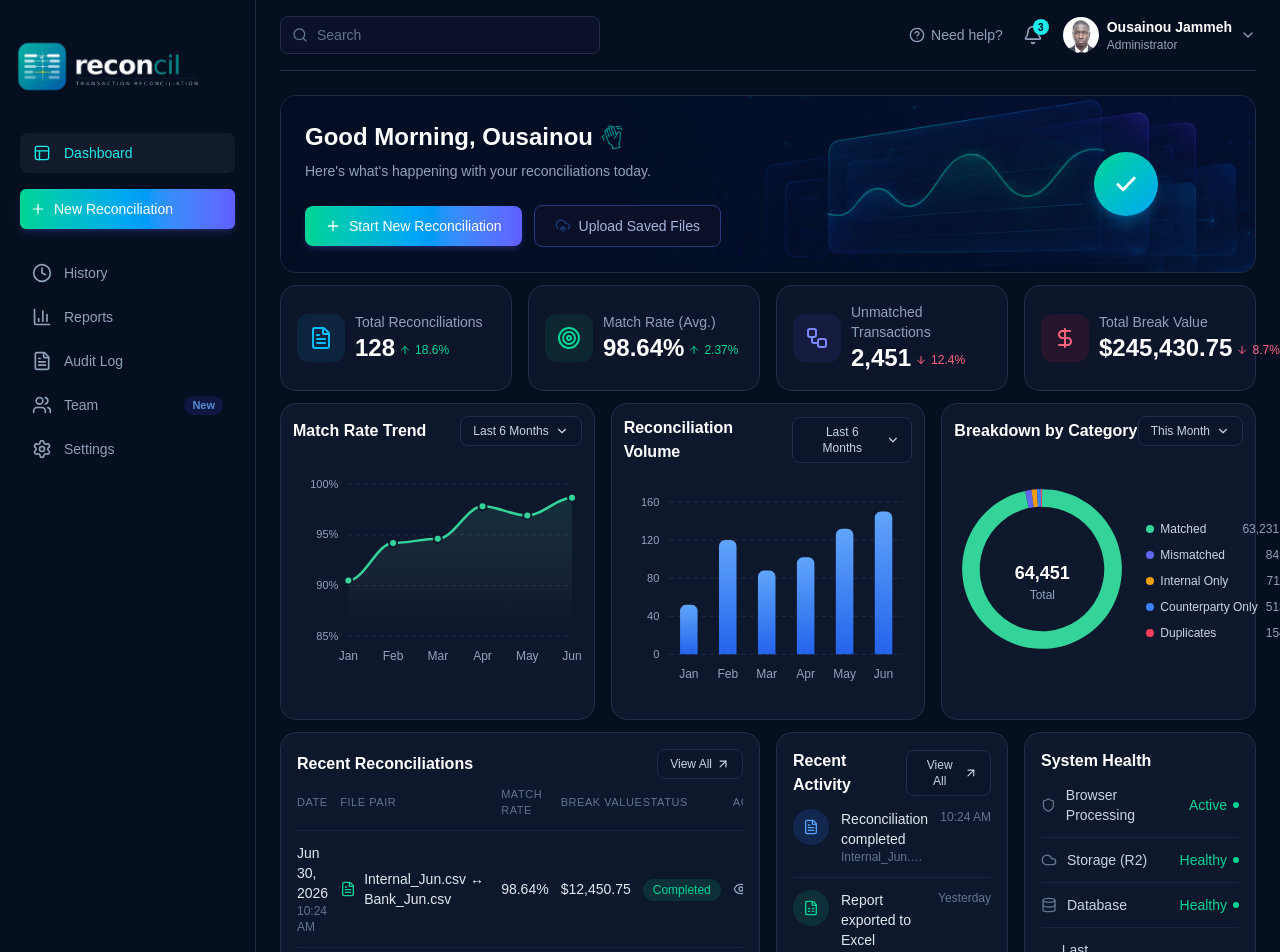
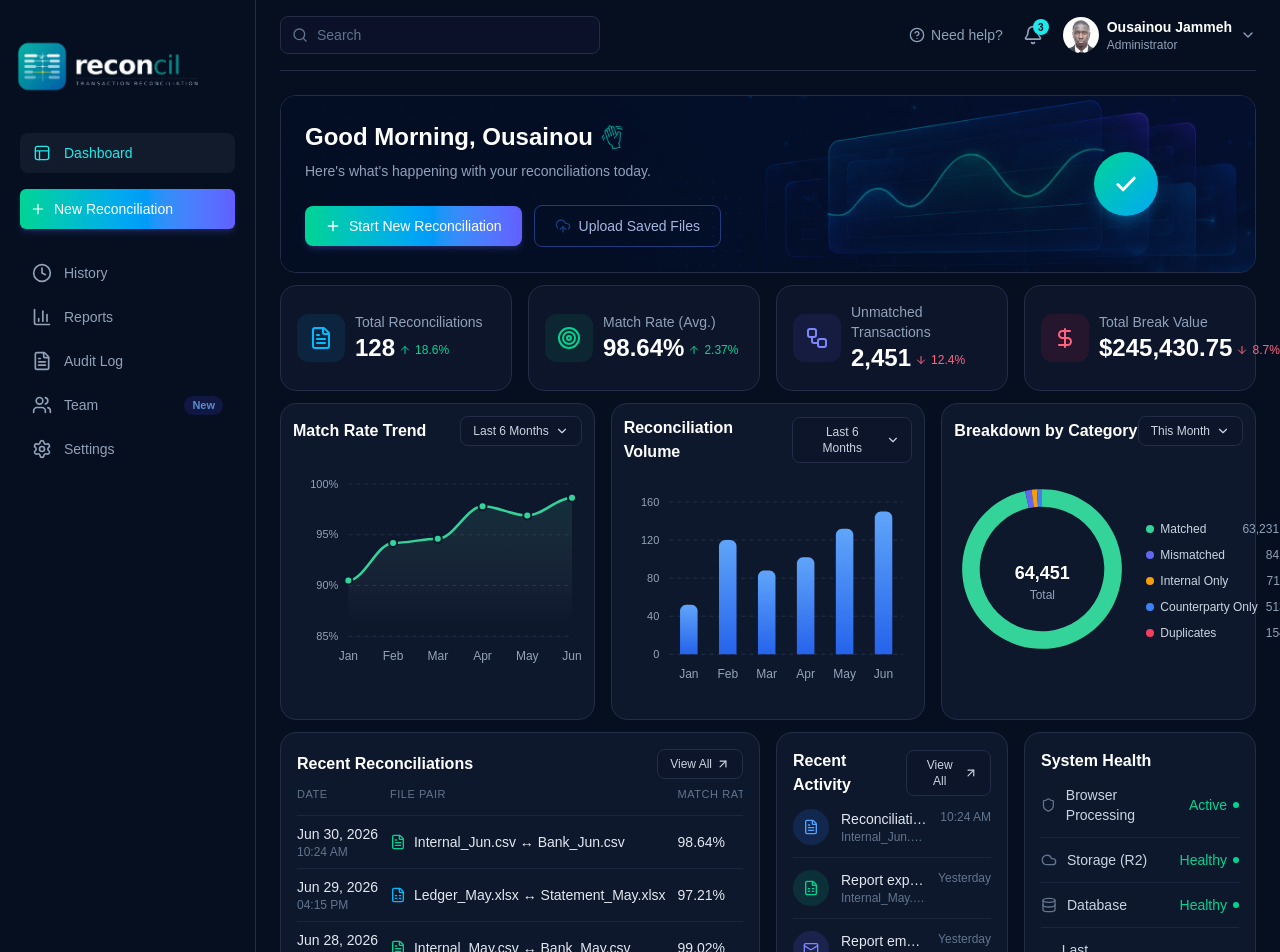
Before and after one commit to ousainoubsj/recon-frontend, a Next.js app: page /dashboard in a window 1280 px wide. Shown: the top 952 px of the page. Built offline with nearby package versions, Linux system fonts and the light colour scheme.

Commit message:
Update ActivityOverview and GreetingBanner components; adjust table cell padding and add text truncation for improved layout

```diff
--- a/components/dashboard/ActivityOverview.tsx
+++ b/components/dashboard/ActivityOverview.tsx
@@ -142,35 +142,35 @@ export default function ActivityOverview() {
           <table className="w-full text-sm">
             <thead>
               <tr className="text-left text-[11px] font-medium uppercase tracking-wider text-slate-500">
-                <th className="pb-3 font-medium">Date</th>
-                <th className="pb-3 font-medium">File Pair</th>
-                <th className="pb-3 font-medium">Match Rate</th>
-                <th className="pb-3 font-medium">Break Value</th>
-                <th className="pb-3 font-medium">Status</th>
-                <th className="pb-3 font-medium">Actions</th>
+                <th className="pb-3 pr-4 text-nowrap font-medium">Date</th>
+                <th className="pb-3 pr-4 text-nowrap font-medium">File Pair</th>
+                <th className="pb-3 pr-4 text-nowrap font-medium">Match Rate</th>
+                <th className="pb-3 pr-4 text-nowrap font-medium">Break Value</th>
+                <th className="pb-3 pr-4 text-nowrap font-medium">Status</th>
+                <th className="pb-3 text-nowrap font-medium">Actions</th>
               </tr>
             </thead>
             <tbody>
               {reconciliations.map((row) => (
                 <tr key={row.date} className="border-t border-[#1B2540]">
-                  <td className="py-3 pr-3 align-top">
+                  <td className="py-2 pr-3 align-top truncate">
                     <p className="text-slate-200">{row.date}</p>
                     <p className="text-xs text-slate-500">{row.time}</p>
                   </td>
-                  <td className="py-3 pr-3">
-                    <span className="flex items-center gap-2 text-slate-200">
+                  <td className="py-2 pr-3">
+                    <span className="flex items-center gap-2 text-slate-200 truncate line-clamp-1">
                       <row.Icon className={`h-4 w-4 shrink-0 ${row.iconColor}`} />
                       {row.fileA} ↔ {row.fileB}
                     </span>
                   </td>
-                  <td className="py-3 pr-3 text-slate-200">{row.matchRate}</td>
-                  <td className="py-3 pr-3 text-slate-200">{row.breakValue}</td>
-                  <td className="py-3 pr-3">
+                  <td className="py-2 pr-3 text-slate-200">{row.matchRate}</td>
+                  <td className="py-2 pr-3 text-slate-200">{row.breakValue}</td>
+                  <td className="py-2 pr-3">
                     <span className="rounded-full bg-emerald-500/15 px-2.5 py-1 text-xs font-medium text-emerald-400">
                       Completed
                     </span>
                   </td>
-                  <td className="py-3">
+                  <td className="py-2">
                     <div className="flex items-center gap-3 text-slate-400">
                       <button type="button" aria-label="View" className="cursor-pointer hover:text-white">
                         <Eye className="h-4 w-4" />
@@ -197,7 +197,7 @@ export default function ActivityOverview() {
                 <Icon className="h-4 w-4" />
               </span>
               <div className="min-w-0 flex-1">
-                <p className="text-sm text-slate-200">{title}</p>
+                <p className="text-sm text-slate-200 truncate">{title}</p>
                 <p className="truncate text-xs text-slate-500">{subtitle}</p>
               </div>
               <span className="shrink-0 whitespace-nowrap text-xs text-slate-500">{time}</span>
--- a/components/dashboard/GreetingBanner.tsx
+++ b/components/dashboard/GreetingBanner.tsx
@@ -25,7 +25,7 @@ export default function GreetingBanner() {
 
           <button
             type="button"
-            className="flex cursor-pointer text-[#A6B6DE] items-center gap-2 rounded-lg border border-[#243A7E] bg-[#0B1028] px-5 py-2.5 text-sm font-medium transition-colors duration-300 hover:bg-white/10 active:scale-95"
+            className="flex cursor-pointer text-[#A6B6DE] items-center gap-2 rounded-lg border border-[#243A7E]  px-5 py-2.5 text-sm font-medium transition-colors duration-300 hover:bg-white/10 active:scale-95"
           >
             <UploadCloud className="h-4 w-4 text-[#183C7C]" />
             Upload Saved Files
```
